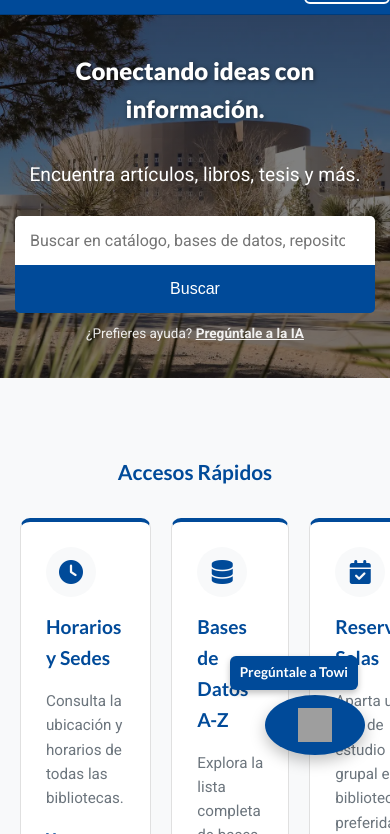
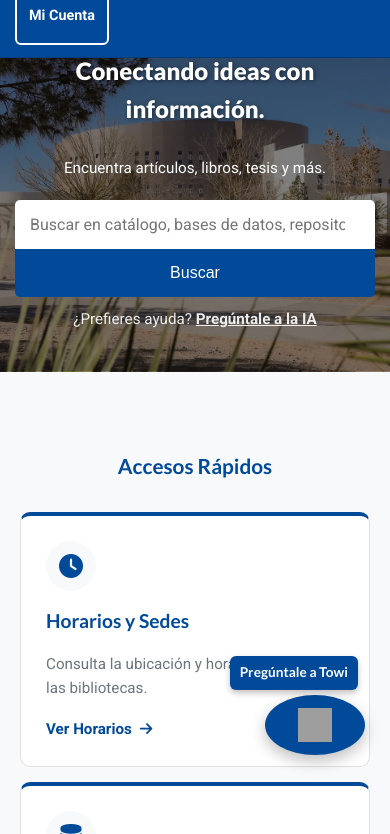
Before and after one commit to Dcruz656/EcoInfo, a plain HTML site: page index.html in a window 390 px wide. Shown: the part 64-898 px from the top of the page. Drawn offline with nearby package versions, Linux system fonts and the light colour scheme; grey boxes are pictures that could not be loaded.

Commit message:
Add files via upload

```diff
--- a/style.css
+++ b/style.css
@@ -35,17 +35,43 @@ h1, h2, h3, h4, h5, h6 {
     padding: 0 20px;
 }
 
-.btn-cta {
-    background-color: var(--color-primario);
-    color: var(--color-blanco);
-    text-decoration: none;
-    padding: 10px 18px;
-    border-radius: 5px;
-    font-weight: 600;
-    transition: background-color 0.3s ease;
-    white-space: nowrap;
-}
-.btn-cta:hover { background-color: var(--color-secundario); }
+/* === BOTÓN "MI CUENTA" - Estilo Optimizado y Unificado === */
+.btn-cta,
+a[href*="mi-cuenta"] {
+    display: inline-flex !important;
+    align-items: center !important;
+    justify-content: center !important;
+    background: transparent !important;
+    border: 2px solid var(--color-blanco) !important;
+    color: var(--color-blanco) !important;
+    font-weight: 600 !important;
+    font-size: 0.9rem !important;
+    padding: 5px 12px !important;
+    line-height: 1.1 !important;
+    border-radius: 6px !important;
+    height: 32px !important;
+    text-decoration: none !important;
+    transition: all 0.25s ease-in-out !important;
+    white-space: nowrap !important;
+}
+
+.btn-cta:hover,
+a[href*="mi-cuenta"]:hover {
+    background-color: var(--color-blanco) !important;
+    color: var(--color-primario) !important;
+    border-color: var(--color-blanco) !important;
+    transform: scale(1.03) !important;
+}
+
+/* Ajuste móvil */
+@media (max-width: 768px) {
+    .btn-cta,
+    a[href*="mi-cuenta"] {
+        font-size: 0.85rem !important;
+        padding: 4px 10px !important;
+        height: auto !important;
+    }
+}
 
 .section-title {
     text-align: center;
@@ -2362,15 +2388,29 @@ h1, h2, h3, h4, h5, h6 {
     background-color: var(--color-blanco);
 }
 
-/* 6. Invertimos el BOTÃ“N "Mi Cuenta" (estilo "outline" o "fantasma") */
+/* 6. Invertimos el BOTÓN "Mi Cuenta" (estilo "outline" o "fantasma") */
 .header-wrapper .btn-cta {
-    background-color: transparent;
-    border: 2px solid var(--color-blanco);
-    color: var(--color-blanco);
+    display: inline-flex !important;
+    align-items: center !important;
+    justify-content: center !important;
+    background-color: transparent !important;
+    border: 2px solid var(--color-blanco) !important;
+    color: var(--color-blanco) !important;
+    font-weight: 600 !important;
+    font-size: 0.9rem !important;
+    padding: 5px 12px !important;
+    line-height: 1.1 !important;
+    border-radius: 6px !important;
+    height: 32px !important;
+    text-decoration: none !important;
+    transition: all 0.25s ease-in-out !important;
+    white-space: nowrap !important;
 }
 .header-wrapper .btn-cta:hover {
-    background-color: var(--color-blanco);
-    color: var(--color-primario); /* Al pasar el mouse, se vuelve blanco con texto azul */
+    background-color: var(--color-blanco) !important;
+    color: var(--color-primario) !important;
+    border-color: var(--color-blanco) !important;
+    transform: scale(1.03) !important;
 }
 
 /* 7. Empujamos el contenido principal hacia abajo */
@@ -3075,152 +3115,6 @@ main {
 
 .towi-btn-action:hover {
   background: var(--color-secundario, #0071ce);
-}
-/* === Botón MI CUENTA - Estilo unificado === */
-.btn-cta {
-  display: inline-flex;
-  align-items: center;
-  justify-content: center;
-  background: transparent;
-  color: #fff !important;
-  border: 2px solid #fff;
-  border-radius: 6px;
-  font-weight: 600;
-  padding: 6px 14px;
-  font-size: 0.9rem;
-  line-height: 1.2;
-  height: 34px;
-  text-decoration: none;
-  transition: all 0.25s ease;
-}
-
-.btn-cta:hover {
-  background-color: #fff;
-  color: var(--color-primario, #004b8d) !important;
-  border-color: #fff;
-  text-decoration: none;
-  transform: scale(1.03);
-}
-
-/* Ajuste en móviles */
-@media (max-width: 768px) {
-  .btn-cta {
-    font-size: 0.85rem;
-    padding: 5px 10px;
-    height: auto;
-  }
-}
-/* === BOTÓN "MI CUENTA" UNIFICADO === */
-a[href*="mi-cuenta"],
-.btn-cta,
-.navbar a[href*="mi-cuenta"] {
-  display: inline-flex !important;
-  align-items: center !important;
-  justify-content: center !important;
-  background: transparent !important;
-  border: 2px solid #ffffff !important;
-  border-radius: 6px !important;
-  color: #fff !important;
-  font-weight: 600 !important;
-  padding: 6px 14px !important;
-  font-size: 0.9rem !important;
-  line-height: 1.2 !important;
-  height: 34px !important;
-  text-decoration: none !important;
-  transition: all 0.25s ease !important;
-  vertical-align: middle !important;
-}
-
-a[href*="mi-cuenta"]:hover,
-.btn-cta:hover,
-.navbar a[href*="mi-cuenta"]:hover {
-  background-color: #fff !important;
-  color: var(--color-primario, #004b8d) !important;
-  border-color: #fff !important;
-  transform: scale(1.03) !important;
-}
-
-/* Móviles */
-@media (max-width: 768px) {
-  a[href*="mi-cuenta"],
-  .btn-cta {
-    font-size: 0.85rem !important;
-    padding: 5px 10px !important;
-    height: auto !important;
-  }
-}
-/* === BOTÓN "MI CUENTA" - Estilo igual al de estadisticas-dashboard.html === */
-.btn-cta,
-a[href*="mi-cuenta"] {
-  display: inline-flex;
-  align-items: center;
-  justify-content: center;
-  background-color: transparent;
-  border: 2px solid #ffffff;
-  color: #ffffff;
-  font-weight: 600;
-  font-size: 0.9rem;
-  line-height: 1.1;
-  padding: 5px 12px;
-  border-radius: 6px;
-  height: 32px;
-  text-decoration: none;
-  transition: all 0.25s ease-in-out;
-  vertical-align: middle;
-}
-
-.btn-cta:hover,
-a[href*="mi-cuenta"]:hover {
-  background-color: #ffffff;
-  color: var(--color-primario, #004b8d);
-  border-color: #ffffff;
-  transform: scale(1.03);
-}
-
-/* Versión móvil */
-@media (max-width: 768px) {
-  .btn-cta,
-  a[href*="mi-cuenta"] {
-    font-size: 0.85rem;
-    padding: 4px 10px;
-    height: auto;
-  }
-}
-/* === AJUSTE GLOBAL BOTÓN "MI CUENTA" === */
-a[href*="mi-cuenta"],
-.btn-cta {
-  display: inline-flex;
-  align-items: center;
-  justify-content: center;
-  background: transparent;
-  border: 2px solid var(--color-blanco);
-  color: var(--color-blanco);
-  font-weight: 600;
-  font-size: 0.9rem;
-  padding: 5px 12px;
-  line-height: 1.1;
-  border-radius: 6px;
-  height: 32px;
-  text-decoration: none;
-  transition: all 0.25s ease-in-out;
-}
-
-a[href*="mi-cuenta"]:hover,
-.btn-cta:hover {
-  background-color: var(--color-blanco);
-  color: var(--color-primario);
-  border-color: var(--color-blanco);
-  transform: scale(1.03);
-}
-
-/* Ajuste móvil */
-@media (max-width: 768px) {
-  a[href*="mi-cuenta"],
-  .btn-cta {
-    font-size: 0.85rem;
-    padding: 4px 10px;
-    height: auto;
-  }
 }
 /* === Etiqueta sobre el botón de Towi === */
 .towi-label {
@@ -3246,3 +3140,289 @@ a[href*="mi-cuenta"]:hover,
   opacity: 0;
   pointer-events: none;
 }
+
+
+/* ========================================================================== */
+/* MEDIA QUERIES ESPECÍFICAS PARA INDEX.HTML - RESPONSIVE DESIGN           */
+/* ========================================================================== */
+
+/* === TABLETS Y MÓVILES GRANDES (768px - 991px) === */
+@media (max-width: 991px) {
+    /* Hero - Ajustes para tablets */
+    .hero {
+        min-height: 400px;
+        padding: 40px 20px;
+    }
+
+    .hero h1 {
+        font-size: 2.4rem;
+    }
+
+    /* Quick Access Grid - 3 columnas en tablets */
+    .quick-access-grid {
+        grid-template-columns: repeat(3, 1fr) !important;
+        gap: 20px !important;
+    }
+
+    /* News cards - Ajustes para carrusel */
+    .news-card {
+        height: auto;
+    }
+
+    /* Stats - 3 columnas en tablets */
+    .stats-grid {
+        grid-template-columns: repeat(3, 1fr) !important;
+    }
+}
+
+/* === MÓVILES GRANDES (481px - 767px) === */
+@media (max-width: 767px) {
+    /* Hero - Móviles */
+    .hero {
+        min-height: 350px;
+        padding: 30px 15px;
+    }
+
+    .hero h1 {
+        font-size: 2rem;
+        margin-bottom: 10px;
+    }
+
+    .hero p {
+        font-size: 1rem !important;
+        margin-bottom: 20px !important;
+    }
+
+    /* Búsqueda - Stack vertical */
+    .search-unified {
+        flex-direction: column !important;
+        max-width: 100% !important;
+    }
+
+    .search-unified input[type="search"] {
+        border-radius: 5px 5px 0 0 !important;
+        width: 100%;
+    }
+
+    .search-unified button {
+        border-radius: 0 0 5px 5px !important;
+        width: 100%;
+        padding: 15px !important;
+    }
+
+    /* Quick Access Grid - 2 columnas en móviles */
+    .quick-access-grid {
+        grid-template-columns: repeat(2, 1fr) !important;
+        gap: 15px !important;
+    }
+
+    .policy-card {
+        padding: 20px;
+    }
+
+    .policy-card h3 {
+        font-size: 1.1rem;
+    }
+
+    .policy-card p {
+        font-size: 0.9rem;
+    }
+
+    /* News Section */
+    .news {
+        padding: 40px 0;
+    }
+
+    .news-card img {
+        height: 180px;
+    }
+
+    /* Stats - 2 columnas en móviles */
+    .stats {
+        padding: 40px 0;
+    }
+
+    .stats-grid {
+        grid-template-columns: repeat(2, 1fr) !important;
+        gap: 15px;
+    }
+
+    .stat-number {
+        font-size: 2rem;
+    }
+
+    .stat-label {
+        font-size: 0.9rem;
+    }
+
+    /* Footer - Stack vertical */
+    .footer .container {
+        flex-direction: column !important;
+        gap: 30px;
+    }
+
+    .footer-col {
+        text-align: center;
+        width: 100%;
+    }
+
+    .footer-col ul {
+        display: flex;
+        flex-direction: column;
+        align-items: center;
+    }
+
+    .footer-social-icons {
+        justify-content: center !important;
+    }
+}
+
+/* === MÓVILES PEQUEÑOS (≤480px) === */
+@media (max-width: 480px) {
+    /* Hero - Móviles pequeños */
+    .hero h1 {
+        font-size: 1.8rem;
+    }
+
+    .hero p {
+        font-size: 0.95rem !important;
+    }
+
+    /* Quick Access Grid - 1 columna en móviles pequeños */
+    .quick-access-grid {
+        grid-template-columns: 1fr !important;
+        gap: 15px !important;
+    }
+
+    .policy-card-icon {
+        width: 40px;
+        height: 40px;
+    }
+
+    .policy-card-icon i {
+        font-size: 1.3rem;
+    }
+
+    /* Section Title */
+    .section-title {
+        font-size: 1.6rem;
+    }
+
+    /* Stats - 1 columna en móviles pequeños */
+    .stats-grid {
+        grid-template-columns: 1fr !important;
+    }
+
+    .stat-item {
+        border-left: none !important;
+        border-right: none !important;
+        border-bottom: 1px solid var(--color-secundario);
+        padding: 20px 15px;
+    }
+
+    .stat-item:last-child {
+        border-bottom: none;
+    }
+
+    .stat-number {
+        font-size: 1.8rem;
+    }
+
+    /* News cards */
+    .news-card img {
+        height: 160px;
+    }
+
+    .news-content {
+        padding: 15px;
+    }
+
+    .news-content h3 {
+        font-size: 1rem;
+    }
+
+    /* Footer */
+    .footer {
+        padding: 30px 0;
+    }
+}
+
+/* === PANTALLAS MUY PEQUEÑAS (≤360px) === */
+@media (max-width: 360px) {
+    .hero h1 {
+        font-size: 1.6rem;
+    }
+
+    .policy-card {
+        padding: 15px;
+    }
+
+    .policy-card h3 {
+        font-size: 1rem;
+    }
+
+    .stat-number {
+        font-size: 1.6rem;
+    }
+}
+
+/* === AJUSTES PARA HEADER RESPONSIVE === */
+@media (max-width: 991px) {
+    /* Header en tablets y móviles */
+    .header {
+        padding: 12px 15px !important;
+    }
+
+    .logo {
+        font-size: 1.2rem !important;
+    }
+
+    /* Botón Mi Cuenta en móviles */
+    .btn-cta {
+        font-size: 0.85rem !important;
+        padding: 4px 10px !important;
+    }
+}
+
+/* === OPTIMIZACIONES PARA LANDSCAPE EN MÓVILES === */
+@media (max-width: 767px) and (orientation: landscape) {
+    .hero {
+        min-height: 300px;
+    }
+
+    .hero h1 {
+        font-size: 1.8rem;
+    }
+
+    .stats-grid {
+        grid-template-columns: repeat(4, 1fr) !important;
+    }
+}
+/* === FIX DEFINITIVO PARA ENLACES DE TARJETAS === */
+.policy-card .policy-card-link,
+.policy-card a[href*="mi-cuenta"],
+a.policy-card-link {
+    display: inline-flex !important;
+    align-items: center !important;
+    gap: 8px !important;
+    color: var(--color-primario) !important;
+    text-decoration: none !important;
+    font-weight: 600 !important;
+    font-size: 0.95rem !important;
+    transition: color 0.3s ease !important;
+    opacity: 1 !important;
+    visibility: visible !important;
+    transform: none !important;
+    pointer-events: auto !important;
+}
+
+.policy-card .policy-card-link:hover,
+.policy-card a[href*="mi-cuenta"]:hover {
+    color: var(--color-secundario) !important;
+}
+
+.policy-card .policy-card-link i,
+.policy-card a[href*="mi-cuenta"] i {
+    opacity: 1 !important;
+    visibility: visible !important;
+}
```
